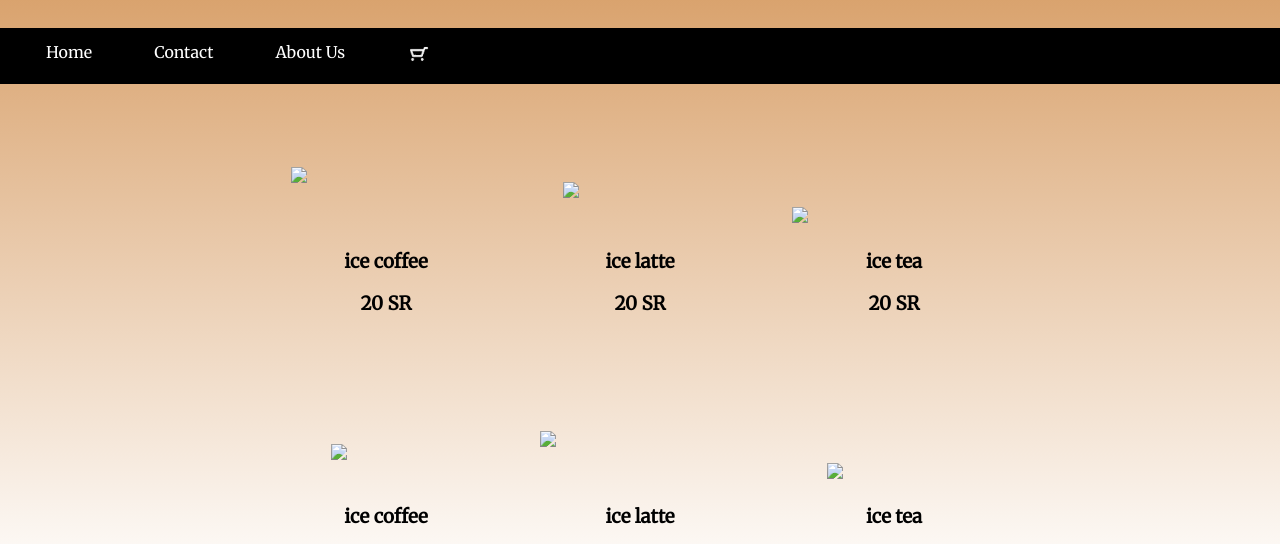
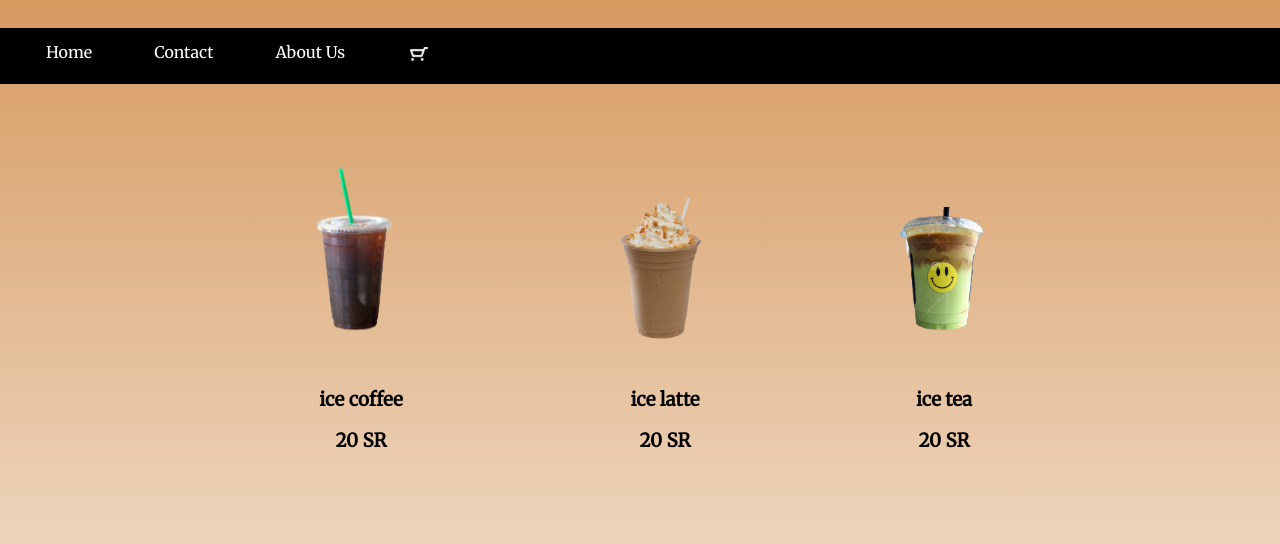
Before and after one commit to muhannad4/CSC440, a plain HTML site: page cold.html in a window 1280 px wide. Shown: the part 193-737 px from the top of the page. Drawn offline with nearby package versions, Linux system fonts and the light colour scheme; the site is published under a folder, as on GitHub Pages, so addresses that start at the root find nothing.

Commit message:
Update cold.html

```diff
--- a/cold.html
+++ b/cold.html
@@ -16,15 +16,15 @@
    <table  style="position:relative; margin: 0 auto">
      <tr>
     <td width="250px">
-   <img class="cold" src="/img/ice_black_coffee.png" style="width:300px;  margin-top: 8%; margin-left: 12%;  position:static;"  >
+   <img class="cold" src="img/ice_black_coffee.png" style="width:300px;  margin-top: 8%; margin-left: 12%;  position:static;"  >
         </td>
 
          <td width="250px">
-   <img class="cold" src="/img/iced_latte.png" style="width:200px; margin-left: 19%; margin-top: 20%; position: static; " >
+   <img class="cold" src="img/iced_latte.png" style="width:200px; margin-left: 19%; margin-top: 20%; position: static; " >
         </td>
 
         <td width="250px">
-         <img class="cold" src="/img/ice_pistachio_coffee.png" style="width:200px; margin-left: 9% ; margin-top: 40%; position: static;">
+         <img class="cold" src="img/ice_pistachio_coffee.png" style="width:200px; margin-left: 9% ; margin-top: 40%; position: static;">
         </td>
          </tr>
 
@@ -58,15 +58,15 @@
       <tr>
     <td width="250px">
 
-   <img class="cold" src="/img/iced_caramel_macchiato.png" style="width:250px; margin-left: 28%; margin-top: 35%; position: static;" >
+   <img class="cold" src="img/iced_caramel_macchiato.png" style="width:250px; margin-left: 28%; margin-top: 35%; position: static;" >
         </td>
 
          <td width="250px">
-   <img class="cold" src="/img/cold_brew.png" style="width:300px;  margin-top: 25%; margin-left: 10%; position: static;" >
+   <img class="cold" src="img/cold_brew.png" style="width:300px;  margin-top: 25%; margin-left: 10%; position: static;" >
         </td>
 
         <td width="250px">
-         <img class="cold" class="cold" src="/img/iced_mocha.png" style="width:150px; margin-left:23%;  margin-top: 50%; position: static;" >
+         <img class="cold" class="cold" src="img/iced_mocha.png" style="width:150px; margin-left:23%;  margin-top: 50%; position: static;" >
         </td>
          </tr>
 
```
